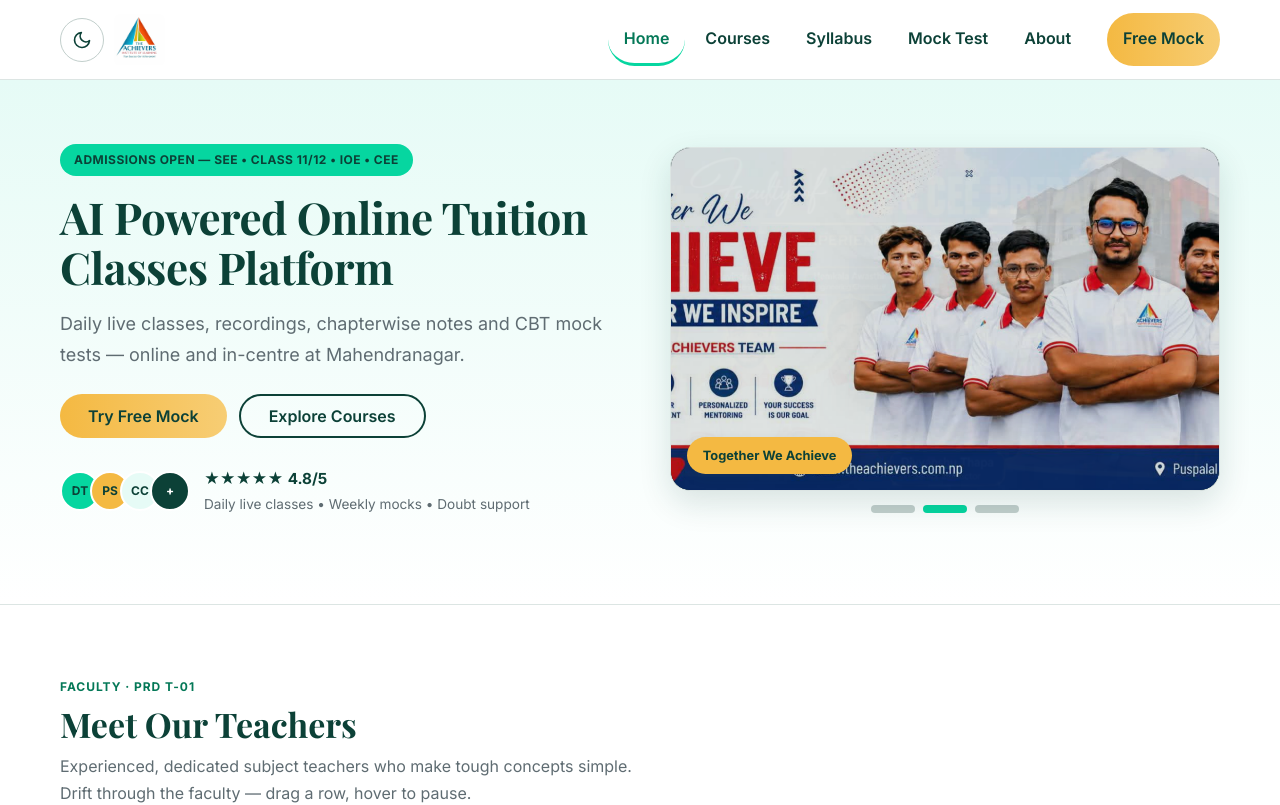
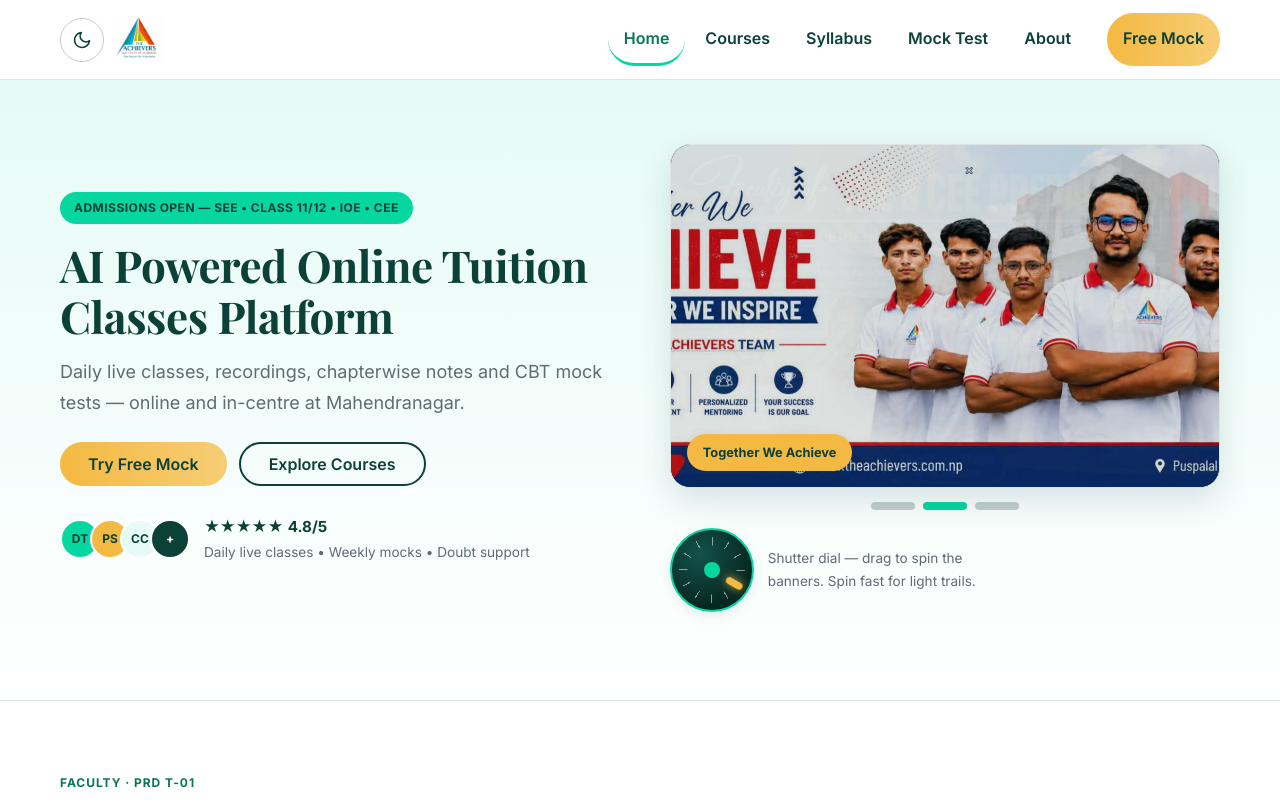
Before and after one commit to Yuvrajkalauni/The-Achiver, a React (Vite) app in the folder frontend/: page / in a window 1280 px wide. Shown: the top 805 px of the page. Built offline with nearby package versions, Linux system fonts and the light colour scheme.

Commit message:
feat(hero): shutter-dial banner control with velocity light trails (Hero-32 equivalent)

```diff
--- a/frontend/src/components/HeroSection.css
+++ b/frontend/src/components/HeroSection.css
@@ -167,6 +167,102 @@
 
 .ta-hero__dot.is-active { background: var(--color-secondary); }
 
+/* Shutter dial (Hero-32 equivalent) */
+.ta-trails {
+  position: absolute;
+  inset: -20%;
+  z-index: 5;
+  pointer-events: none;
+  opacity: 0;
+  background:
+    repeating-linear-gradient(
+      115deg,
+      transparent 0 16px,
+      rgba(6, 214, 160, 0.28) 16px 18px,
+      transparent 18px 34px,
+      rgba(244, 185, 66, 0.3) 34px 36px
+    );
+  mix-blend-mode: screen;
+}
+
+.ta-dial-row {
+  display: flex;
+  align-items: center;
+  gap: 14px;
+  margin-top: 18px;
+}
+
+.ta-dial {
+  position: relative;
+  width: 84px;
+  height: 84px;
+  flex: none;
+  border-radius: 50%;
+  touch-action: none;
+  cursor: grab;
+  background: radial-gradient(circle at 35% 30%, #14524a, #062720 70%);
+  border: 2px solid var(--color-secondary);
+  box-shadow: var(--shadow-md);
+}
+
+.ta-dial:active { cursor: grabbing; }
+
+.ta-dial:focus-visible {
+  outline: 3px solid var(--color-focus);
+  outline-offset: 3px;
+}
+
+.ta-dial::before {
+  content: '';
+  position: absolute;
+  inset: 7px;
+  border-radius: 50%;
+  background: repeating-conic-gradient(rgba(230, 251, 246, 0.55) 0 2deg, transparent 2deg 30deg);
+  -webkit-mask: radial-gradient(farthest-side, transparent calc(100% - 9px), #000 calc(100% - 8px));
+  mask: radial-gradient(farthest-side, transparent calc(100% - 9px), #000 calc(100% - 8px));
+}
+
+.ta-dial__knob {
+  position: absolute;
+  inset: 0;
+  will-change: transform;
+}
+
+.ta-dial__pointer {
+  position: absolute;
+  top: 5px;
+  left: 50%;
+  width: 7px;
+  height: 18px;
+  margin-left: -3.5px;
+  border-radius: 4px;
+  background: var(--color-accent);
+  box-shadow: 0 0 8px rgba(244, 185, 66, 0.8);
+}
+
+.ta-dial__hub {
+  position: absolute;
+  top: 50%;
+  left: 50%;
+  width: 16px;
+  height: 16px;
+  margin: -8px 0 0 -8px;
+  border-radius: 50%;
+  background: var(--color-secondary);
+}
+
+.ta-dial-hint {
+  margin: 0;
+  font-size: 0.85rem;
+  color: var(--color-text-muted);
+  max-width: 28ch;
+}
+
+@media (prefers-reduced-motion: reduce) {
+  .ta-trails { display: none; }
+  .ta-dial__knob { will-change: auto; }
+}
+
 @media (prefers-reduced-motion: reduce) {
   .ta-hero__img { transition: none; }
 }
--- a/frontend/src/components/HeroSection.tsx
+++ b/frontend/src/components/HeroSection.tsx
@@ -1,4 +1,4 @@
-import { useEffect, useState } from 'react'
+import { useCallback, useEffect, useRef, useState } from 'react'
 import { Link } from 'react-router-dom'
 import './HeroSection.css'
 
@@ -21,36 +21,202 @@
 ] as const
 
 const ROTATE_MS = 3000
+const DETENT = 120 // degrees per banner on the shutter dial
+
+const mod = (v: number, m: number) => ((v % m) + m) % m
 
 /**
- * Two-column hero with social proof (Hero-1 pattern, theme-adapted).
- * Left: badge + H1 + CTAs + proof. Right: 1.5s rotating banners.
- * Uses edu-theme tokens only — no Pro/shadcn dependency.
+ * Hero-32-style shutter-dial hero (native equivalent — the Pro block needs a
+ * paid licence + shadcn/Tailwind, none of which this project uses).
+ * Spin the dial and cursor velocity stretches emerald/gold light trails
+ * across the banners; release snaps to the nearest banner.
  */
 export default function HeroSection() {
   const [index, setIndex] = useState(0)
   const [paused, setPaused] = useState(false)
+  const [hold, setHold] = useState(false)
+
+  const indexRef = useRef(0)
+  const dialPos = useRef(0)
+  const dialTarget = useRef(0)
+  const dragging = useRef(false)
+  const lastAngle = useRef(0)
+  const lastT = useRef(0)
+  const vel = useRef(0) // deg/s, smoothed
+  const energy = useRef(0) // 0..1 trail intensity
+  const trailX = useRef(0)
+  const raf = useRef(0)
+  const lastFrame = useRef(0)
+  const resumeTimer = useRef<number | null>(null)
+  const reduced = useRef(false)
+
+  const knobRef = useRef<HTMLDivElement | null>(null)
+  const dialRef = useRef<HTMLDivElement | null>(null)
+  const trailsRef = useRef<HTMLDivElement | null>(null)
+  const imgRefs = useRef<Array<HTMLImageElement | null>>([])
+
+  const frame = useCallback((now: number) => {
+    const dt = Math.min((now - lastFrame.current) / 1000, 0.05)
+    lastFrame.current = now
+
+    if (!dragging.current) {
+      const d = dialTarget.current - dialPos.current
+      dialPos.current += d * Math.min(1, dt * 10)
+      if (Math.abs(d) < 0.05) dialPos.current = dialTarget.current
+    }
+
+    const target = reduced.current ? 0 : Math.min(1, Math.abs(vel.current) / 900)
+    energy.current += (target - energy.current) * Math.min(1, dt * 6)
+    vel.current -= vel.current * Math.min(1, dt * 3.5)
+    trailX.current += vel.current * dt * 0.6
+
+    if (knobRef.current) {
+      knobRef.current.style.transform = `rotate(${dialPos.current.toFixed(1)}deg)`
+    }
+    const e = energy.current
+    if (trailsRef.current) {
+      trailsRef.current.style.opacity = reduced.current ? '0' : e.toFixed(3)
+      trailsRef.current.style.backgroundPosition = `${trailX.current.toFixed(1)}px 0, ${(-trailX.current * 0.6).toFixed(1)}px 0`
+    }
+    imgRefs.current.forEach((img, i) => {
+      if (!img) return
+      img.style.filter =
+        !reduced.current && i === indexRef.current && e > 0.02
+          ? `blur(${(e * 5).toFixed(2)}px) saturate(1.25)`
+          : ''
+    })
+
+    const alive =
+      dragging.current ||
+      energy.current > 0.01 ||
+      Math.abs(dialTarget.current - dialPos.current) > 0.05
+    raf.current = alive ? requestAnimationFrame(frame) : 0
+  }, [])
+
+  const ensureLoop = useCallback(() => {
+    if (!raf.current) {
+      lastFrame.current = performance.now()
+      raf.current = requestAnimationFrame(frame)
+    }
+  }, [frame])
+
+  // Explicit jump (dots, keys, autoplay): ease the dial to the nearest detent.
+  const goExplicit = useCallback(
+    (i: number) => {
+      const idx = mod(i, SLIDES.length)
+      const delta = mod(idx * DETENT - dialPos.current + 540, 360) - 180
+      dialTarget.current = dialPos.current + delta
+      indexRef.current = idx
+      setIndex(idx)
+      ensureLoop()
+    },
+    [ensureLoop],
+  )
+
+  // Release the dial: snap to the nearest banner.
+  const snapDial = useCallback(() => {
+    const k = Math.round(dialPos.current / DETENT)
+    dialTarget.current = k * DETENT
+    const idx = mod(k, SLIDES.length)
+    indexRef.current = idx
+    setIndex(idx)
+    ensureLoop()
+  }, [ensureLoop])
+
+  const kickTrails = useCallback(
+    (amount: number) => {
+      if (reduced.current) return
+      energy.current = Math.max(energy.current, amount)
+      ensureLoop()
+    },
+    [ensureLoop],
+  )
 
   useEffect(() => {
-    if (paused) return
-    if (window.matchMedia('(prefers-reduced-motion: reduce)').matches) return
+    reduced.current =
+      typeof window !== 'undefined' && window.matchMedia('(prefers-reduced-motion: reduce)').matches
+    return () => {
+      if (raf.current) cancelAnimationFrame(raf.current)
+      if (resumeTimer.current) window.clearTimeout(resumeTimer.current)
+    }
+  }, [])
+
+  useEffect(() => {
+    if (reduced.current || paused || hold) return
     const id = window.setInterval(() => {
-      setIndex((i) => (i + 1) % SLIDES.length)
+      if (!document.hidden) goExplicit(indexRef.current + 1)
     }, ROTATE_MS)
     return () => window.clearInterval(id)
-  }, [paused])
+  }, [paused, hold, goExplicit])
+
+  const angleOf = (clientX: number, clientY: number) => {
+    const r = dialRef.current?.getBoundingClientRect()
+    if (!r) return 0
+    return (Math.atan2(clientY - (r.top + r.height / 2), clientX - (r.left + r.width / 2)) * 180) / Math.PI
+  }
+
+  const onDialDown = (e: React.PointerEvent<HTMLDivElement>) => {
+    if (e.button !== 0) return
+    e.currentTarget.setPointerCapture(e.pointerId)
+    dragging.current = true
+    setHold(true)
+    if (resumeTimer.current) window.clearTimeout(resumeTimer.current)
+    lastAngle.current = angleOf(e.clientX, e.clientY)
+    lastT.current = performance.now()
+    vel.current = 0
+    ensureLoop()
+  }
+
+  const onDialMove = (e: React.PointerEvent<HTMLDivElement>) => {
+    if (!dragging.current) return
+    const a = angleOf(e.clientX, e.clientY)
+    const now = performance.now()
+    const d = mod(a - lastAngle.current + 540, 360) - 180
+    const dt = Math.max((now - lastT.current) / 1000, 0.008)
+    dialPos.current += d
+    const inst = Math.max(-3000, Math.min(3000, d / dt))
+    vel.current = vel.current * 0.65 + inst * 0.35
+    lastAngle.current = a
+    lastT.current = now
+  }
+
+  const onDialUp = () => {
+    if (!dragging.current) return
+    dragging.current = false
+    snapDial()
+    if (resumeTimer.current) window.clearTimeout(resumeTimer.current)
+    resumeTimer.current = window.setTimeout(() => setHold(false), 4000)
+  }
+
+  const onDialKey = (e: React.KeyboardEvent<HTMLDivElement>) => {
+    if (e.key === 'ArrowRight' || e.key === 'ArrowUp') {
+      e.preventDefault()
+      goExplicit(indexRef.current + 1)
+      kickTrails(0.5)
+      vel.current = 400
+    } else if (e.key === 'ArrowLeft' || e.key === 'ArrowDown') {
+      e.preventDefault()
+      goExplicit(indexRef.current - 1)
+      kickTrails(0.5)
+      vel.current = -400
+    } else if (e.key === 'Home') {
+      e.preventDefault()
+      goExplicit(0)
+    } else if (e.key === 'End') {
+      e.preventDefault()
+      goExplicit(SLIDES.length - 1)
+    }
+  }
 
   return (
     <section className="ta-hero" aria-labelledby="ta-hero-title">
       <div className="ta-hero__inner">
         <div className="ta-hero__copy">
           <p className="ta-hero__eyebrow">Admissions open — SEE • Class 11/12 • IOE • CEE</p>
-          <h1 id="ta-hero-title">
-            AI Powered Online Tuition Classes Platform
-          </h1>
+          <h1 id="ta-hero-title">AI Powered Online Tuition Classes Platform</h1>
           <p className="ta-hero__lead">
-            Daily live classes, recordings, chapterwise notes and CBT mock tests —
-            online and in-centre at Mahendranagar.
+            Daily live classes, recordings, chapterwise notes and CBT mock tests — online and
+            in-centre at Mahendranagar.
           </p>
           <div className="ta-hero__ctas">
             <Link to="/mock-test" className="ta-btn ta-btn--gold">
@@ -71,9 +237,7 @@
               <p className="ta-stars" aria-label="Rated 4.8 out of 5 by students">
                 ★★★★★ <strong>4.8/5</strong>
               </p>
-              <p className="ta-proof__sub">
-                Daily live classes • Weekly mocks • Doubt support
-              </p>
+              <p className="ta-proof__sub">Daily live classes • Weekly mocks • Doubt support</p>
             </div>
           </div>
         </div>
@@ -92,6 +256,9 @@
             {SLIDES.map((s, i) => (
               <img
                 key={s.src}
+                ref={(el) => {
+                  imgRefs.current[i] = el
+                }}
                 src={s.src}
                 alt={s.alt}
                 loading={i === 0 ? 'eager' : 'lazy'}
@@ -100,6 +267,7 @@
                 aria-hidden={i === index ? undefined : true}
               />
             ))}
+            <div ref={trailsRef} className="ta-trails" aria-hidden="true" />
             <span className="ta-hero__float" aria-hidden="true">
               {SLIDES[index].badge}
             </span>
@@ -113,9 +281,38 @@
                 aria-selected={i === index}
                 aria-label={`Show banner ${i + 1}: ${s.badge}`}
                 className={`ta-hero__dot${i === index ? ' is-active' : ''}`}
-                onClick={() => setIndex(i)}
+                onClick={() => {
+                  goExplicit(i)
+                  kickTrails(0.35)
+                }}
               />
             ))}
+          </div>
+          <div className="ta-dial-row">
+            <div
+              ref={dialRef}
+              className="ta-dial"
+              role="slider"
+              tabIndex={0}
+              aria-label="Shutter dial: spin to browse banners"
+              aria-valuemin={1}
+              aria-valuemax={SLIDES.length}
+              aria-valuenow={index + 1}
+              aria-valuetext={SLIDES[index].badge}
+              onPointerDown={onDialDown}
+              onPointerMove={onDialMove}
+              onPointerUp={onDialUp}
+              onPointerCancel={onDialUp}
+              onKeyDown={onDialKey}
+            >
+              <div ref={knobRef} className="ta-dial__knob" aria-hidden="true">
+                <span className="ta-dial__pointer" />
+              </div>
+              <span className="ta-dial__hub" aria-hidden="true" />
+            </div>
+            <p className="ta-dial-hint">
+              Shutter dial — drag to spin the banners. Spin fast for light trails.
+            </p>
           </div>
         </div>
       </div>
```
